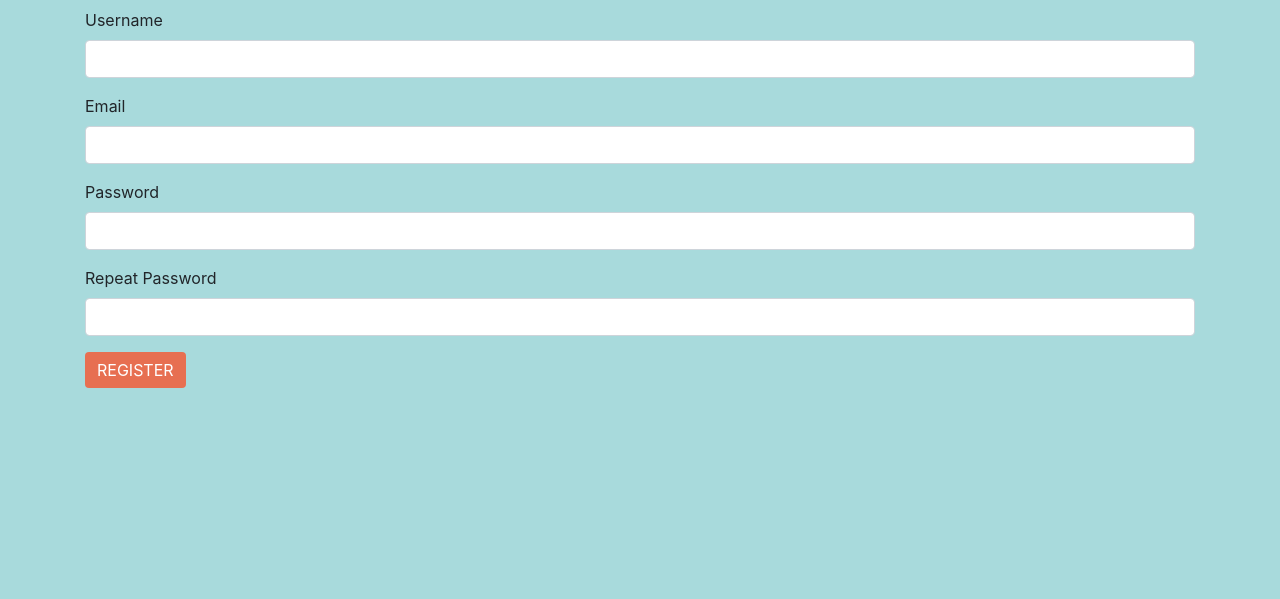
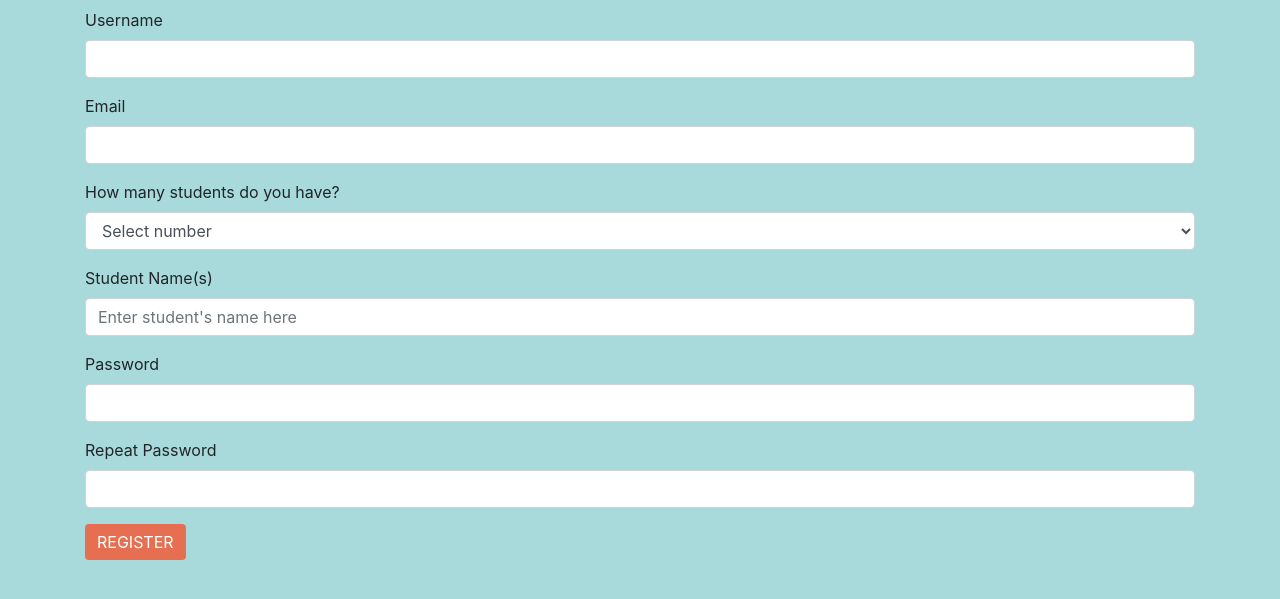
Before and after one commit to maelingmurphy/homeschool-journal, a Flask app: page /register in a window 1280 px wide. Shown: the part 136-735 px from the top of the page. Run offline with Flask 2, Linux system fonts and the light colour scheme; some libraries are stand-ins or nearby versions.

Commit message:
Attempt to dynamically add student name inputs to registration form

```diff
--- a/app/forms.py
+++ b/app/forms.py
@@ -9,6 +9,8 @@ from app.models import User
 class RegistrationForm(FlaskForm):
     username = StringField('Username', validators=[DataRequired("Please enter a username")])
     email = StringField('Email', validators=[DataRequired(), Email("Please enter your email address")])
+    user_student = SelectField('How many students do you have?', choices=['Select number', 1, 2, 3, 4, 5, 6, 7, 8], validators=[DataRequired()])
+    student_name1 = StringField('Student Name(s)', validators=[DataRequired("Please enter student's name")])
     password = PasswordField('Password', validators=[DataRequired()])
     password2 = PasswordField('Repeat Password', validators=[DataRequired(), EqualTo('password', message="Passwords must match")])
     submit = SubmitField('Register')
--- a/app/routes.py
+++ b/app/routes.py
@@ -33,11 +33,30 @@ def register():
     if form.validate_on_submit():
         user = User(username=form.username.data, email=form.email.data)
         user.set_password(form.password.data)
-        db.session.add(user)
-        db.session.commit()
+
+        # Get student number
+        student_number = int(form.user_student.data)
+
+        # Get student names
+        student_names = []
+        for i in range(1, student_number + 1):
+            student_names.append(request.form.get(f"student_name{i}"))
+
+        # Add student names to database (ADD USER ID!!)
+        for name in student_names:
+            student = Student(student_name=name, user_id="")
+
+        # Test
+        print(student_number)
+        print("Student Names", student_names)
+
+        #db.session.add(user)
+        #db.session.commit()
+
+
         username = form.username.data
         flash('Congratulations {}, you are now a registered user!'.format(username))
-        return redirect(url_for('login'))
+        #return redirect(url_for('login'))
     return render_template('register.html', form=form)
 
 
@@ -55,9 +74,11 @@ def add():
     form.student.choices = students
 
     if form.validate_on_submit():
+        # Add activity info to database
+
         # Display flash confirmation message
         flash('"{}" has been successfully added'.format(form.title.data))
-        return redirect(url_for('index'))
+        return redirect(url_for('log'))
 
     return render_template('add.html',form=form, students=students)
 
--- a/app/templates/register.html
+++ b/app/templates/register.html
@@ -13,28 +13,49 @@
                 {{ form.username.label }}
                 {{ form.username(size=32, class_="form-control" )}}
                 {% for error in form.username.errors %}
-                <span style="color: red;">[{{ error }}]</span>
+                    <span style="color: red;">[{{ error }}]</span>
                 {% endfor %}
             </div>
             <div class="form-group">
                 {{ form.email.label }}
                 {{ form.email(size=64, class_="form-control" )}}
                 {% for error in form.email.errors %}
-                <span style="color: red;">[{{ error }}]</span>
+                    <span style="color: red;">[{{ error }}]</span>
                 {% endfor %}
             </div>
+            <div class="form-group">
+                {{ form.user_student.label }}
+                {{ form.user_student(class_="form-control") }}
+                {% for error in form.user_student.errors %}
+                    <span style="color: red;">[{{ error }}]</span>
+                {% endfor %}
+            </div>
+
+            <div class="form-group">
+                {{ form.student_name1.label }}
+                <div id="student-container">
+                    {{ form.student_name1(class_="form-control", placeholder="Enter student's name here") }}
+                </div>
+                {% for error in form.student_name1.errors %}
+                    <span style="color: red;">[{{ error }}]</span>
+                {% endfor %}
+            </div>
+
+
+
+
             <div class="form-group">
                 {{ form.password.label }}
                 {{ form.password(size=32, class_="form-control" )}}
                 {% for error in form.password.errors %}
-                <span style="color: red;">[{{ error }}]</span>
+                    <span style="color: red;">[{{ error }}]</span>
                 {% endfor %}
             </div>
             <div class="form-group">
                 {{ form.password2.label }}
                 {{ form.password2(size=32, class_="form-control" )}}
                 {% for error in form.password2.errors %}
-                <span style="color: red;">[{{ error }}]</span>
+                    <span style="color: red;">[{{ error }}]</span>
                 {% endfor %}
             </div>
             <p>{{ form.submit(class_="btn btn-primary") }}</p>
```
